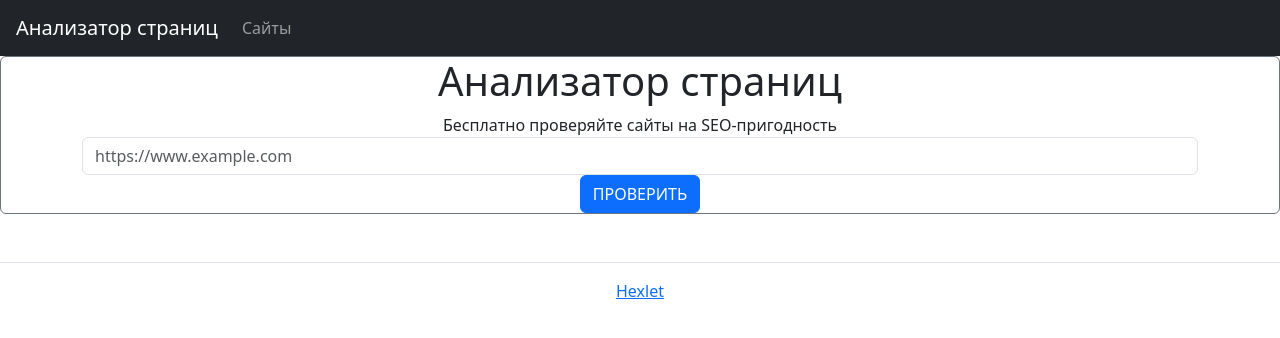
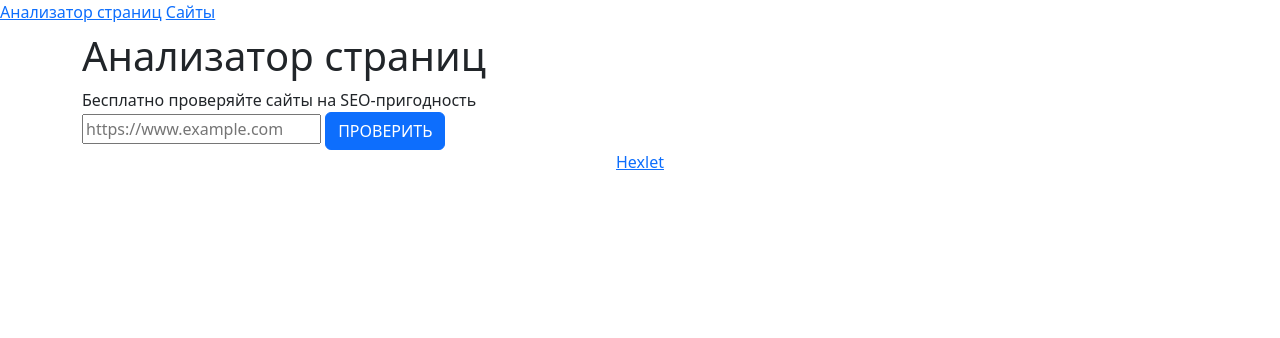
Before and after one commit to Onoiro/python-project-83, a Flask app: page / in a window 1280 px wide. Shown: the top 338 px of the page. Run offline with Flask 3, Linux system fonts and the light colour scheme; some libraries are stand-ins or nearby versions.

Commit message:
update base.html & index.html

```diff
--- a/page_analyzer/templates/bootstrap/base.html
+++ b/page_analyzer/templates/bootstrap/base.html
@@ -2,7 +2,6 @@
 <html lang="en">
     <head>
         {% block head %}
-        <!-- Required meta tags -->
         <meta charset="utf-8">
         <meta name="viewport" content="width=device-width, initial-scale=1, shrink-to-fit=no">
         <title>{% block title %}Анализатор страниц{% endblock %}</title>
@@ -10,15 +9,11 @@
         {% endblock %}
     </head>
     <body>
-        <!-- Your page content -->
       {% block header %}
-      <header class="flex-shrink-0">
-          <nav class="navbar navbar-expand-md navbar-dark bg-dark px-3">
-            <a class="navbar-brand" href="/">Анализатор страниц</a>
-            <div id="navbarNav">
-                <ul class="navbar-nav">
-                  <li class="nav-item"><a class="nav-link " href="/urls">Сайты</a></li>
-                </ul>
+      <header>
+          <nav>
+            <a href="/">Анализатор страниц</a>
+            <a href="/urls">Сайты</a>
             </div>
           </nav>
       </header>
@@ -27,10 +22,10 @@
       {% block content %}{% endblock %}
 
       {% block footer %}
-      <footer class="border-top py-3 mt-5 flex-shrink-0">
-        <div class="container-lg">
+      <footer>
+        <div class="container">
           <div class="text-center">
-            <a href="https://ru.hexlet.io/u/abo" target="_blank">Hexlet</a>
+            <a href="https://ru.hexlet.io/u/abo">Hexlet</a>
           </div>
         </div>
       </footer>
--- a/page_analyzer/templates/index.html
+++ b/page_analyzer/templates/index.html
@@ -1,44 +1,17 @@
-<!-- <!doctype html>
-<html lang="en">
-  <head>
-    <meta charset="utf-8">
-    <meta name="viewport" content="width=device-width, initial-scale=1">
-    <title>Page analyzer</title>
-    <link href="https://cdn.jsdelivr.net/npm/bootstrap@5.3.0/dist/css/bootstrap.min.css" rel="stylesheet" integrity="sha384-9ndCyUaIbzAi2FUVXJi0CjmCapSmO7SnpJef0486qhLnuZ2cdeRhO02iuK6FUUVM" crossorigin="anonymous">
-  </head>
-  <body>
-    <div>
-        <h1>Анализатор страниц</h1>
-        <p>Бесплатно проверяйте сайты на SEO-пригодность</p>
-        <form>
-            <input type="text" name="url" placeholder="https://www.example.com" value="{{ search }}" />
-            <input type="submit" value="ПРОВЕРИТЬ" />
-        </form>
-    </div>
-    {% if messages %}
-      <div class=flashes>
-      {% for category, message in messages %}
-        <p class="{{ category }}" style="color:green">{{ message }}</p>
-      {% endfor %}
-      </div>
-    {% endif %}
-  </body>
-</html> -->
-
 {% extends 'bootstrap/base.html' %}
 
 {% block content %}
-   {{super()}}
-   <div class="border border-secondary border-1 rounded">
-    <div class="container text-center">
-      <h1>{{ h1 }}</h1>
-      <label>Бесплатно проверяйте сайты на SEO-пригодность</label>
-      <form class="form-inline">
-        <div class="form-group">
-          <input type="text" name="url" class="form-control" placeholder="https://www.example.com" value="{{ search }}">
-          <button type="submit" class="btn btn-primary">ПРОВЕРИТЬ</button>
+  <main>
+    <h1></h1>
+      <div class="container">
+        <div class="jumbotron">
+          <h1>{{ h1 }}</h1>
+          <label>Бесплатно проверяйте сайты на SEO-пригодность</label>
+          <form>
+            <input type="text" name="url" placeholder="https://www.example.com" value="{{ search }}">
+            <button type="submit" class="btn btn-primary">ПРОВЕРИТЬ</button>
+          </form>
         </div>
-      </form>
-    </div>
-  </div>
+      </div>
+  </main>
 {% endblock %}
```
